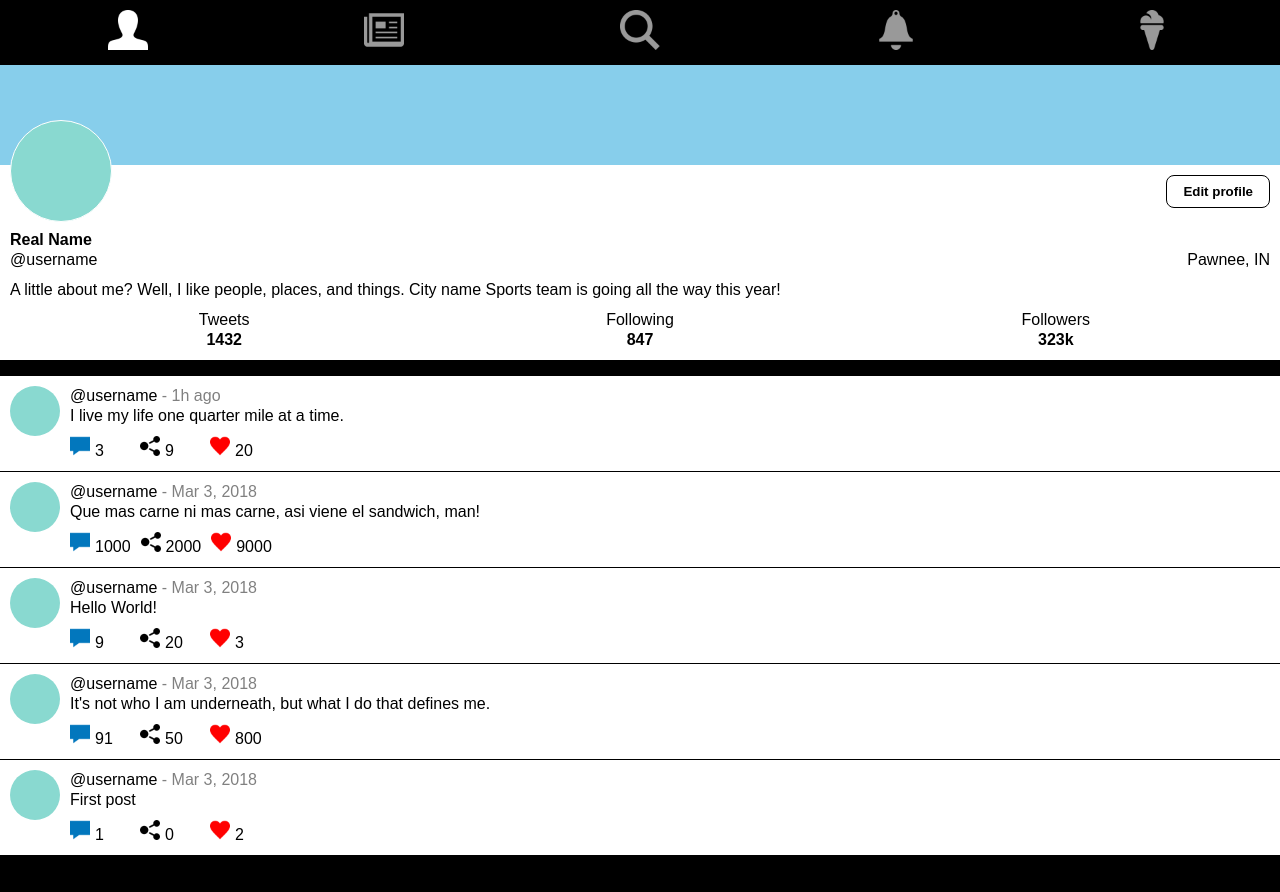
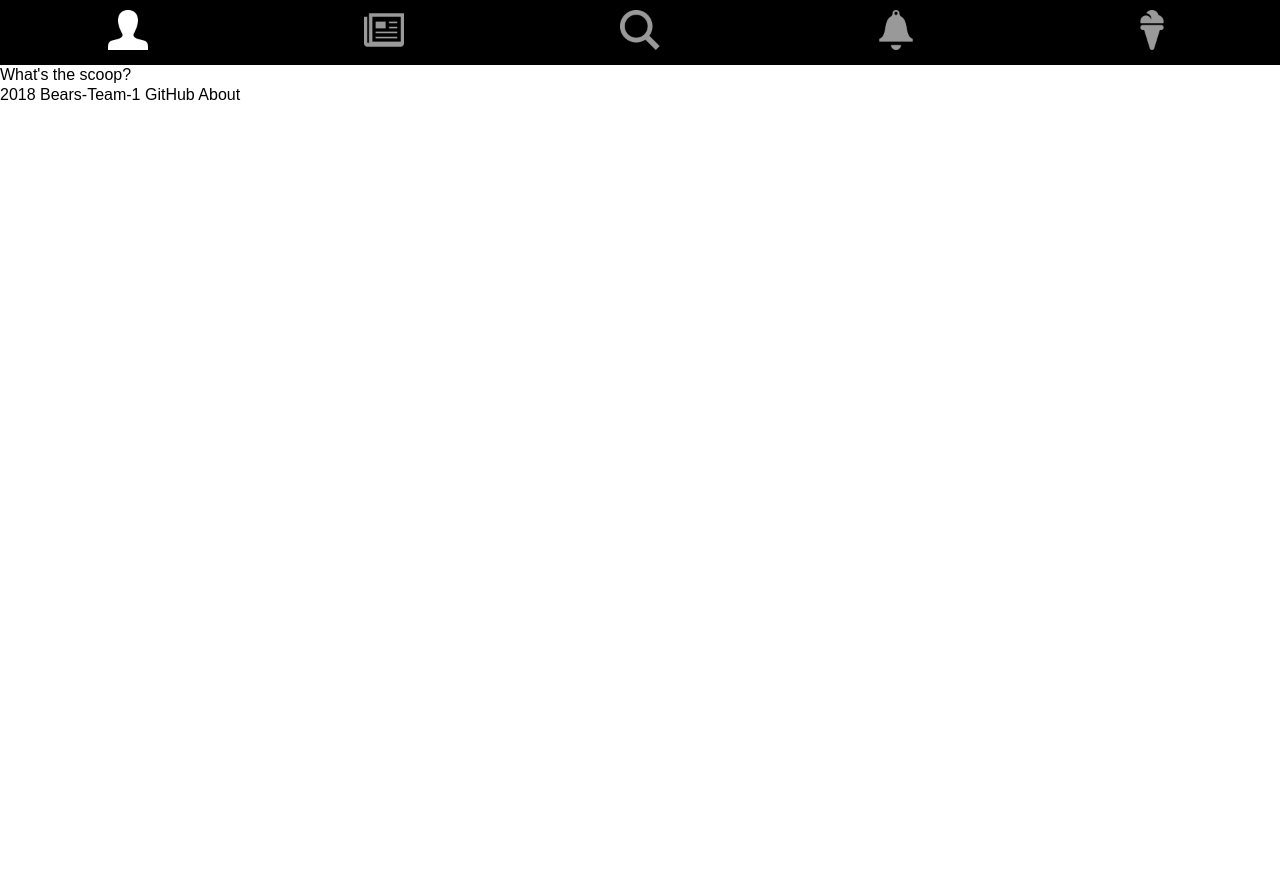
Before and after one commit to chingu-voyage4/Bears-Team-1, a React (Create React App) app: page /scoop in a window 1280 px wide. After the commit the page ends 800 px from the top, so only its background shows below. Built offline with nearby package versions, Linux system fonts and the light colour scheme.

Commit message:
Added React Router DOM Links

```diff
--- a/package.json
+++ b/package.json
@@ -7,11 +7,12 @@
     "cors": "^2.8.4",
     "dotenv": "^4.0.0",
     "express": "^4.16.2",
-    "mongoose": "^5.0.8",
+    "mongoose": "^5.0.9",
     "node-sass-chokidar": "^0.0.3",
     "prettier": "^1.11.1",
     "react": "^16.2.0",
     "react-dom": "^16.2.0",
+    "react-router-dom": "^4.2.2",
     "react-scripts": "1.1.1"
   },
   "proxy": "http://localhost:3001",
--- a/src/App.css
+++ b/src/App.css
@@ -1,3 +1,7 @@
+.white {
+  color: white;
+}
+
 body {
   margin: 0;
   padding: 0;
@@ -5,7 +9,7 @@ body {
   color: #000;
   line-height: 20px;
   font-family: sans-serif;
-  background: black;
+  background: white;
 }
 
 .text-left {
--- a/src/App.scss
+++ b/src/App.scss
@@ -1,6 +1,9 @@
 ////////////////////////////////////////
 ///// SCSS Variables
 ////////////////////////////////////////
+.white {
+  color: white;
+}
 
 $font-color: #000;
 $brand-color: #89d9d0;
@@ -22,7 +25,7 @@ body {
   color: $font-color;
   line-height: 20px;
   font-family: sans-serif;
-  background: black;
+  background: white;
 }
 
 ////////////////////////////////////////
--- a/src/Main.js
+++ b/src/Main.js
@@ -1,16 +1,21 @@
 import React, { Component } from "react";
+import { Switch, Route } from "react-router-dom";
 import Profile from "./components/Profile";
 import Feed from "./components/Feed";
+import Search from "./components/Search";
+import Notifications from "./components/Notifications";
+import Scoop from "./components/Scoop";
 
-class Main extends Component {
-  render() {
-    return (
-      <div>
-        <Profile />
-        <Feed />
-      </div>
-    );
-  }
-}
+const Main = () => (
+  <main>
+    <Switch>
+      <Route exact path="/" component={Profile} />
+      <Route path="/feed" component={Feed} />
+      <Route path="/search" component={Search} />
+      <Route path="/notifications" component={Notifications} />
+      <Route path="/scoop" component={Scoop} />
+    </Switch>
+  </main>
+);
 
 export default Main;
--- a/src/components/Nav.js
+++ b/src/components/Nav.js
@@ -1,4 +1,5 @@
 import React, { Component } from "react";
+import { Link } from "react-router-dom";
 import profile from "../assets/iconmonstr-user-1-240.png";
 import profileActive from "../assets/iconmonstr-user-1-240-active.png";
 import feed from "../assets/iconmonstr-newspaper-13-240.png";
@@ -17,26 +18,26 @@ class Nav extends Component {
         <nav className="navbar">
           <ul className="navbar--list">
             <li>
-              <a href="#">
+              <Link to="/">
                 <img
                   src={profileActive}
                   alt="Profile"
                   className="navbar--icon"
                 />
-              </a>
+              </Link>
             </li>
             <li>
-              <a href="#">
+              <Link to="/feed">
                 <img src={feed} alt="Feed" className="navbar--icon" />
-              </a>
+              </Link>
             </li>
             <li>
-              <a href="#">
+              <a href="/search">
                 <img src={search} alt="Search" className="navbar--icon" />
               </a>
             </li>
             <li>
-              <a href="#">
+              <a href="/notifications">
                 <img
                   src={notifications}
                   alt="Notifications"
@@ -45,9 +46,9 @@ class Nav extends Component {
               </a>
             </li>
             <li>
-              <a href="#">
+              <Link to="/scoop">
                 <img src={post} alt="Post" className="navbar--icon" />
-              </a>
+              </Link>
             </li>
           </ul>
         </nav>
--- /dev/null
+++ b/src/components/Notifications.js
@@ -0,0 +1,9 @@
+import React, { Component } from "react";
+
+class Notifications extends Component {
+  render() {
+    return <div> Notifications under construction </div>;
+  }
+}
+
+export default Notifications;
--- a/src/components/Profile.js
+++ b/src/components/Profile.js
@@ -1,4 +1,5 @@
 import React, { Component } from "react";
+import Feed from "./Feed";
 
 class Profile extends Component {
   render() {
@@ -40,6 +41,7 @@ class Profile extends Component {
             </div>
           </div>
         </div>
+        <Feed />
       </div>
     );
   }
--- /dev/null
+++ b/src/components/Scoop.js
@@ -0,0 +1,9 @@
+import React, { Component } from "react";
+
+class Scoop extends Component {
+  render() {
+    return <div> What's the scoop? </div>;
+  }
+}
+
+export default Scoop;
--- /dev/null
+++ b/src/components/Search.js
@@ -0,0 +1,9 @@
+import React, { Component } from "react";
+
+class Search extends Component {
+  render() {
+    return <div> Search by username under construction </div>;
+  }
+}
+
+export default Search;
--- a/src/index.js
+++ b/src/index.js
@@ -1,9 +1,15 @@
 import React from "react";
 import ReactDOM from "react-dom";
+import { BrowserRouter } from "react-router-dom";
 import "./index.css";
 import App from "./App";
 import registerServiceWorker from "./registerServiceWorker";
 
-ReactDOM.render(<App />, document.getElementById("root"));
+ReactDOM.render(
+  <BrowserRouter>
+    <App />
+  </BrowserRouter>,
+  document.getElementById("root")
+);
 
 registerServiceWorker();
```
Also changed, not shown: 1 other file (tests, documents, lock files or other folders).
